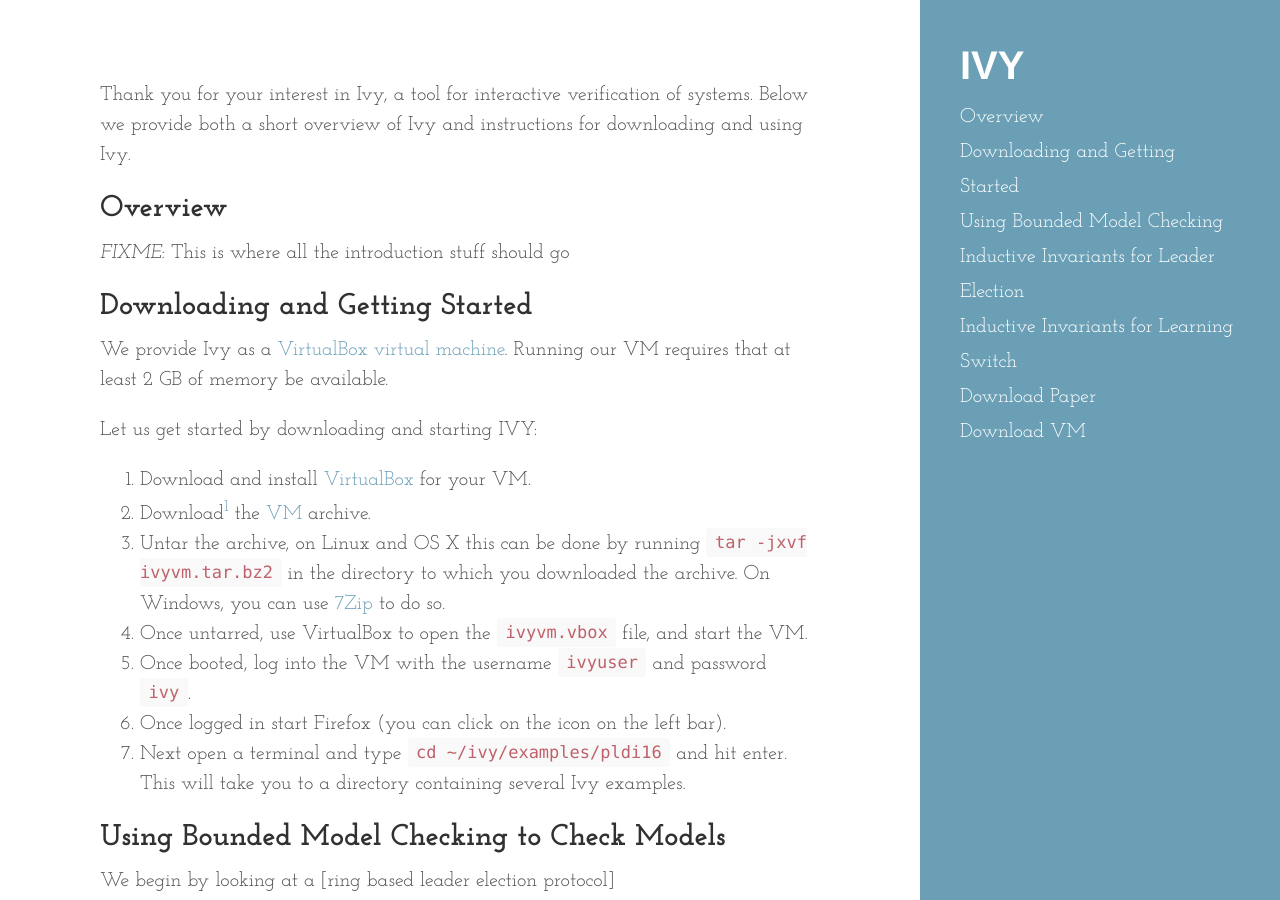
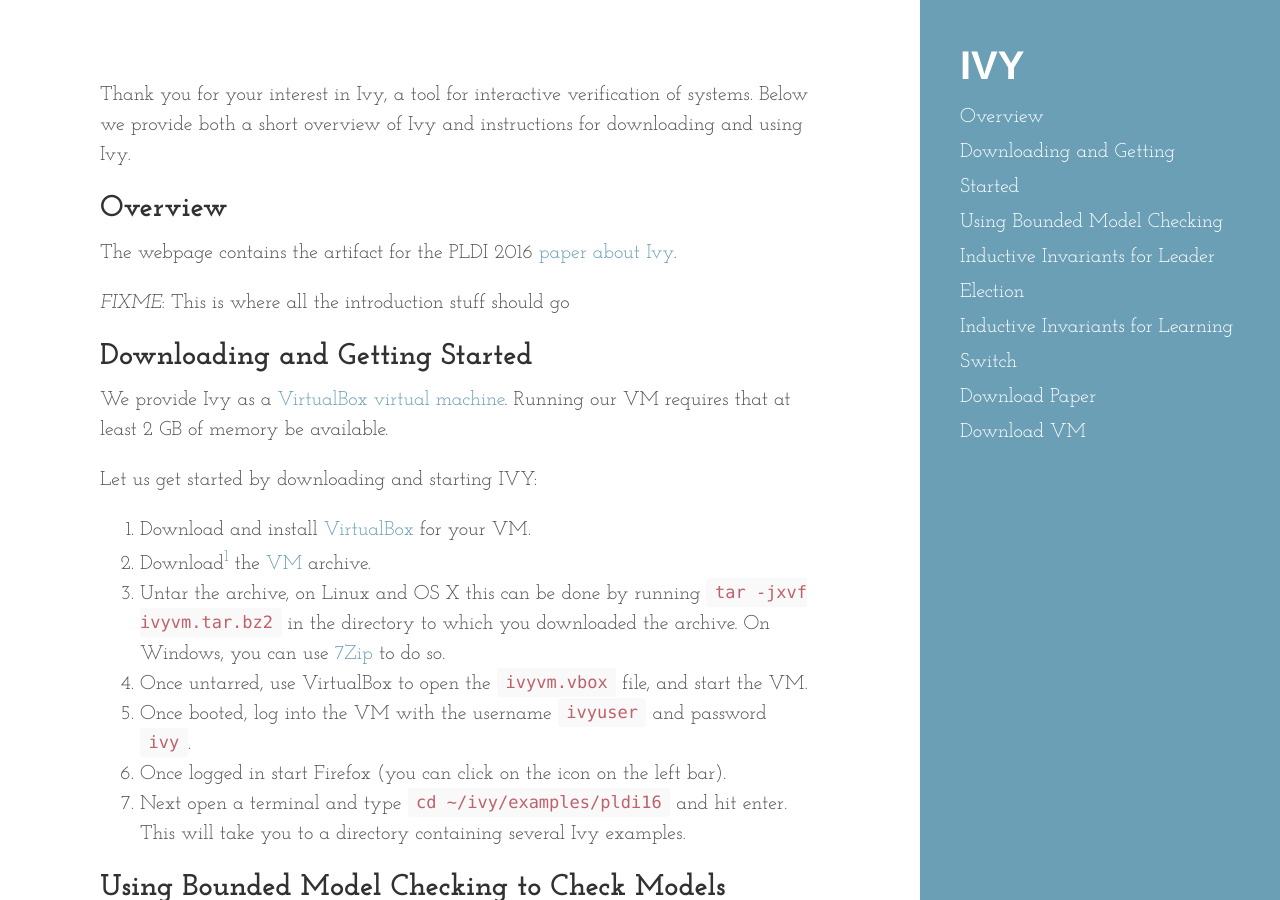
Before and after one commit to apanda/ivy, a Jekyll site: the page built from index.md, in a window 1280 px wide and 900 px high. Built offline with Jekyll 4.4.1, drawn with Linux system fonts in a browser that asks for light colours.

Commit message:
paper link

```diff
--- a/_includes/sidebar.html
+++ b/_includes/sidebar.html
@@ -2,7 +2,7 @@
   <div class="container">
     <div class="sidebar-about">
       <h1>
-        <a href="{{ site.baseurl }}">
+        <a href="http://apanda.github.io/ivy">
           {{ site.title }}
         </a>
       </h1>
@@ -12,7 +12,7 @@
     <a class="sidebar-nav-item" href="index.html#bmc">Using Bounded Model Checking</a>
     <a class="sidebar-nav-item" href="index.html#inductive">Inductive Invariants for Leader Election</a>
     <a class="sidebar-nav-item" href="index.html#lswitch">Inductive Invariants for Learning Switch</a>
-    <a class="sidebar-nav-item" href="">Download Paper</a>
+    <a class="sidebar-nav-item" href="http://www.cs.tau.ac.il/~odedp/pldi16-paper228.pdf">Download Paper</a>
     <a class="sidebar-nav-item" href="http://www.cs.tau.ac.il/~odedp/ivyvm.tar.bz2">Download VM</a>
   </div>
 </div>
--- a/index.md
+++ b/index.md
@@ -6,6 +6,9 @@
 
 <a name="overview"></a>Overview
 -------------------------------
+
+The webpage contains the artifact for the PLDI 2016 [paper about Ivy](http://www.cs.tau.ac.il/~odedp/pldi16-paper228.pdf).
+
 *FIXME*: This is where all the introduction stuff should go
 
 <a name="downloading"></a>Downloading and Getting Started
```
